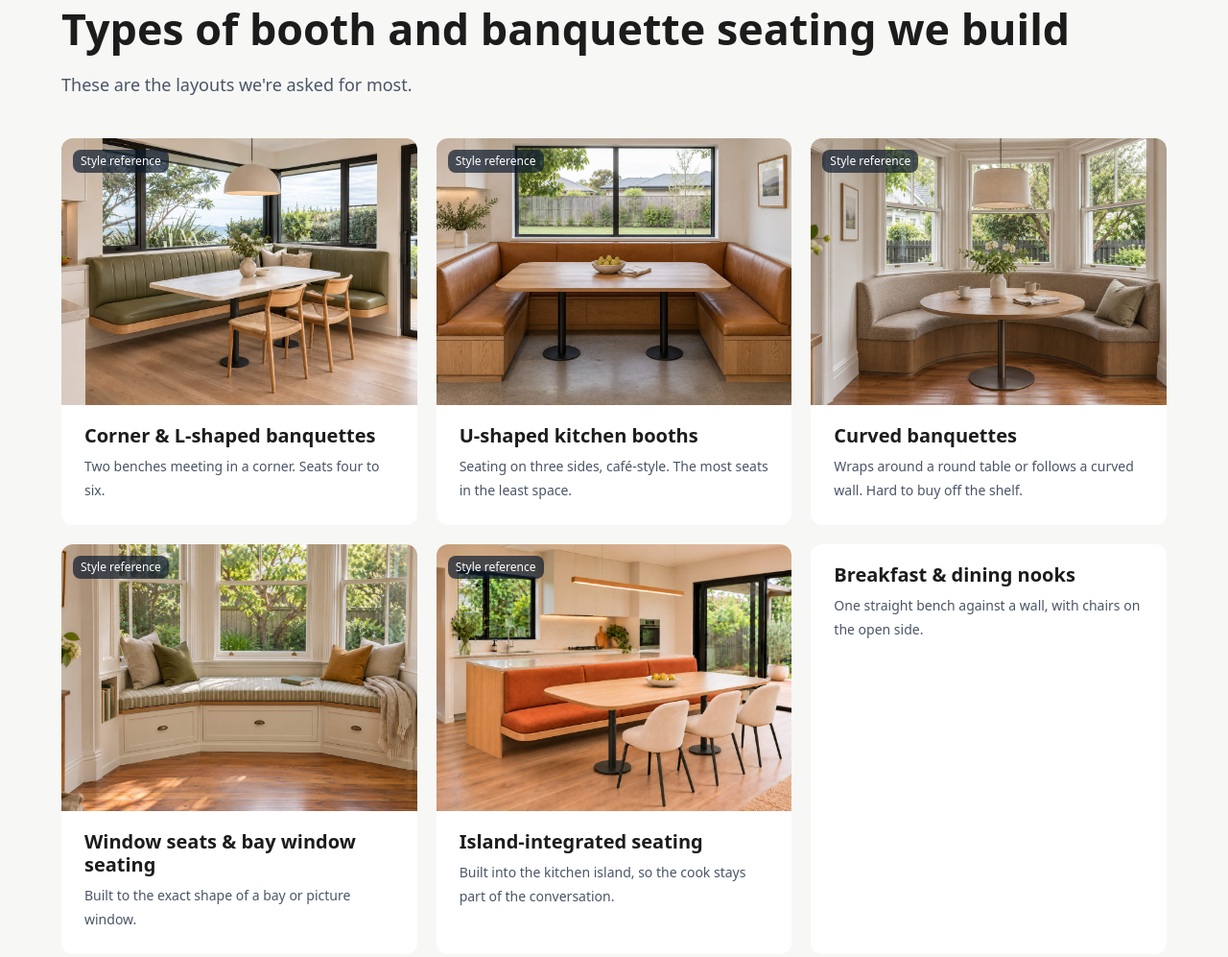
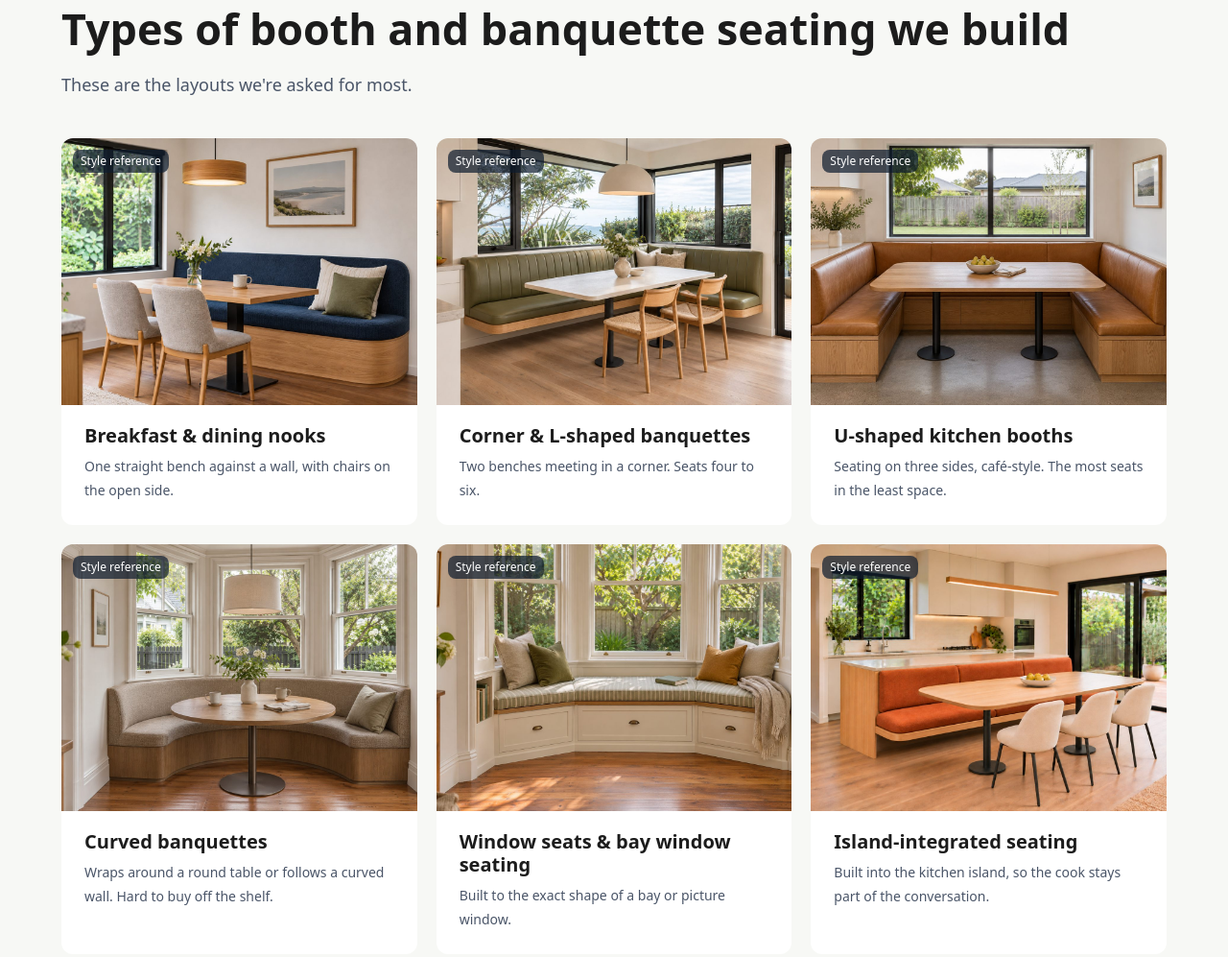
Before and after one commit to Lisad-max/stirling-kitchens-website, a plain HTML site: page booth-seating.html in a window 1280 px wide. Shown: the part 1196-2193 px from the top of the page at 96% size. Drawn offline with Linux system fonts and the light colour scheme.

Commit message:
Booth seating page: navy breakfast nook image on first layout card
Fills the last text-only layout card and moves breakfast nooks back to
the first position.

Co-Authored-By: Claude Opus 5.5 <noreply@anthropic.com>

```diff
--- a/booth-seating.html
+++ b/booth-seating.html
@@ -197,6 +197,18 @@
         <div class="layout-cards">
           <article class="layout-card">
             <figure class="layout-card__image">
+              <img src="Booth%20Seating%20Images/breakfast-nook-banquette-seating-navy-curved-oak.jpg"
+                   alt="Breakfast nook with a straight navy upholstered banquette on a curved oak base, oak table and two dining chairs"
+                   width="1200" height="900" loading="lazy">
+              <figcaption class="layout-card__tag">Style reference</figcaption>
+            </figure>
+            <div class="layout-card__body">
+              <h3>Breakfast &amp; dining nooks</h3>
+              <p>One straight bench against a wall, with chairs on the open side.</p>
+            </div>
+          </article>
+          <article class="layout-card">
+            <figure class="layout-card__image">
               <img src="Booth%20Seating%20Images/l-shaped-corner-banquette-seating-olive-leather.jpg"
                    alt="L-shaped corner banquette seating in olive leather under corner windows, with a dining table and chairs"
                    width="1200" height="900" loading="lazy">
@@ -253,12 +265,6 @@
             <div class="layout-card__body">
               <h3>Island-integrated seating</h3>
               <p>Built into the kitchen island, so the cook stays part of the conversation.</p>
-            </div>
-          </article>
-          <article class="layout-card">
-            <div class="layout-card__body">
-              <h3>Breakfast &amp; dining nooks</h3>
-              <p>One straight bench against a wall, with chairs on the open side.</p>
             </div>
           </article>
         </div>
```
Also changed, not shown: Booth Seating Images/breakfast-nook-banquette-seating-navy-curved-oak.jpg (added).
